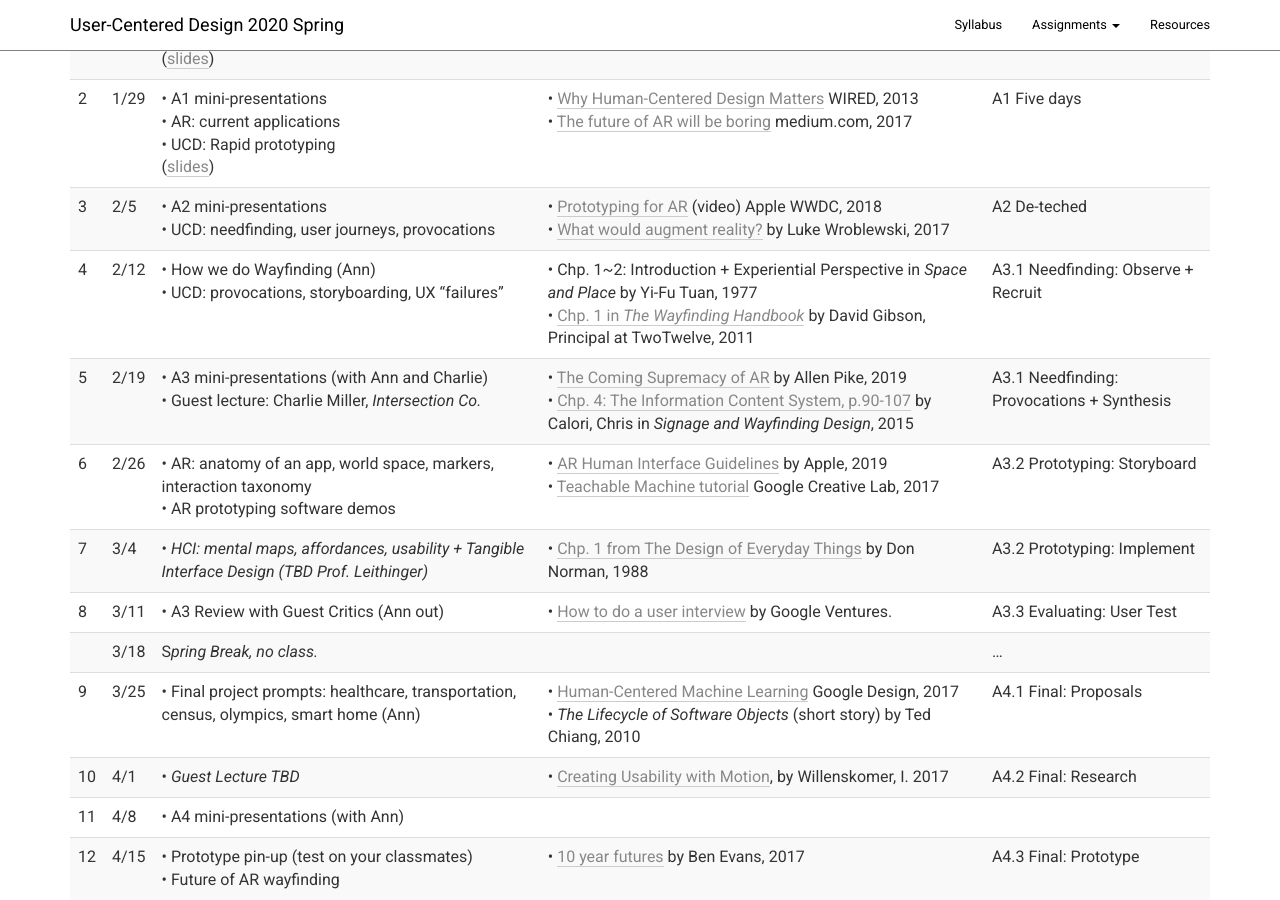
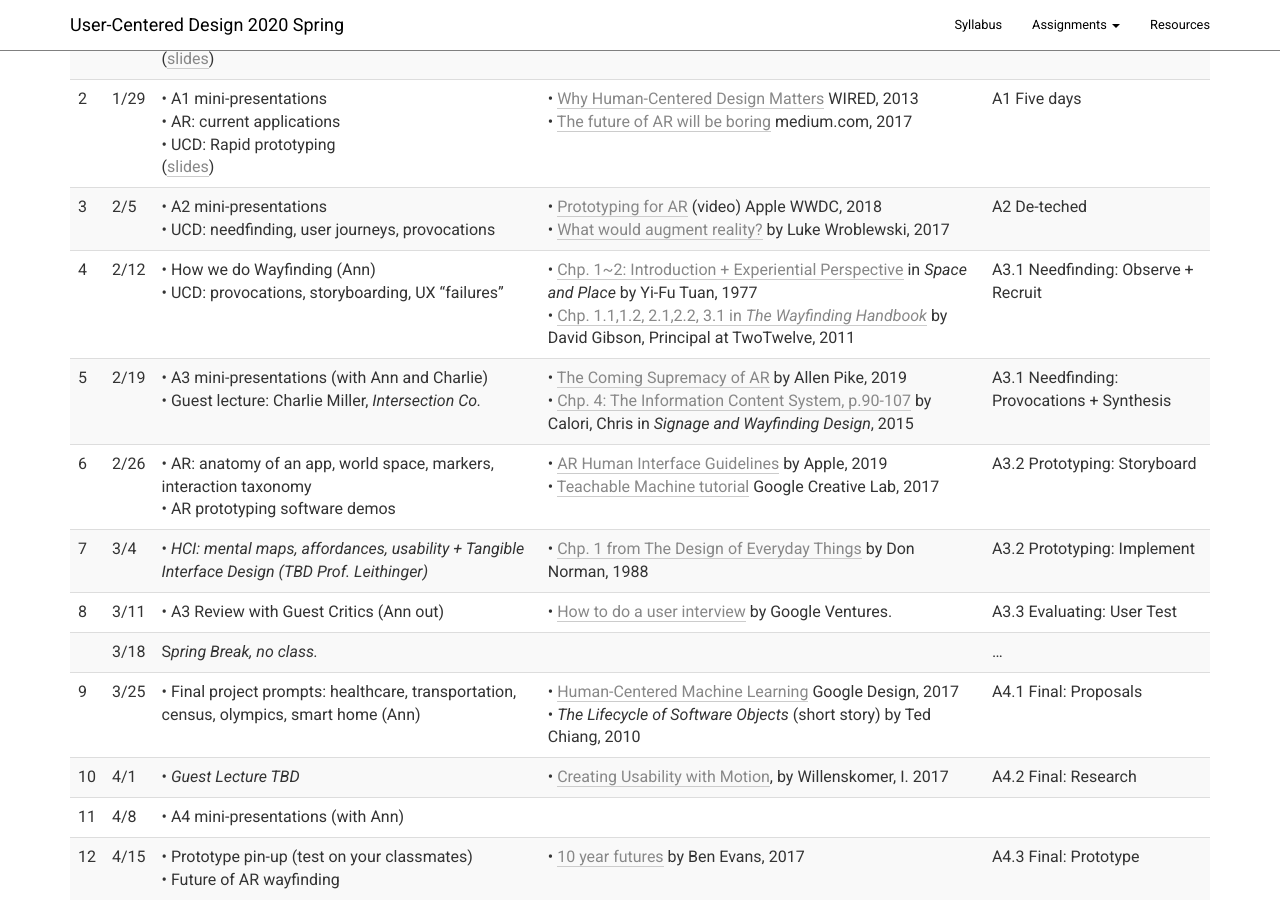
Before and after one commit to columbiaspatialinfo/columbiaspatialinfo.github.io, a Jekyll site: the page built from index.md, in a window 1280 px wide and 900 px high, scrolled down 735 px. Built offline with Jekyll 4.4.1, drawn with Linux system fonts in a browser that asks for light colours; our own code applies the rules of GitHub Pages for plain Markdown files.

Commit message:
Update index.md

```diff
--- a/index.md
+++ b/index.md
@@ -29,7 +29,7 @@ _Subject to change as semester progresses._
 | 1        | 1/22     | • What is UCD, what is AR?<br>• TwoTwelve overview (Ann)<br>• Course structure<br>([slides](https://docs.google.com/presentation/d/13yrgzOjsCOtmdtj6PEFNqrDayXyoDiWz1_qs4MgI0Iw/edit?usp=sharing)) |                                                                                                                                                                                                                                                                                 | [Apply to enroll](https://forms.gle/dKc8YTB8YCKDW2Ya6) |
 | 2        | 1/29   | • A1 mini-presentations<br>• AR: current applications<br>• UCD: Rapid prototyping<br>([slides](https://docs.google.com/presentation/d/1ccvYpHhp8exK7g_gcnSIGDoC7seHlM-0NR6kS5Uez0M/edit?usp=sharing))           | • [Why Human-Centered Design Matters](https://www.wired.com/insights/2013/12/human-centered-design-matters/) WIRED, 2013<br>• [The future of AR will be boring](https://medium.com/@warronbebster/the-future-of-augmented-reality-will-be-boring-fc95be238ef4) medium.com, 2017 | A1 Five days |
 | 3        | 2/5      | • A2 mini-presentations<br>• UCD: needfinding, user journeys, provocations                             | • [Prototyping for AR](https://developer.apple.com/videos/play/wwdc2018/808/) (video) Apple WWDC, 2018<br>• [What would augment reality?](https://www.lukew.com/ff/entry.asp?1974) by Luke Wroblewski, 2017                                                                        | A2 De-teched                                           |
-| 4        | 2/12     | • How we do Wayfinding (Ann)<br>• UCD: provocations, storyboarding, UX "failures"                                                   | • Chp. 1~2: Introduction + Experiential Perspective in _Space and Place_ by Yi-Fu Tuan, 1977<br>• [Chp. 1 in _The Wayfinding Handbook_](https://issuu.com/papress/docs/wayfinding-handbook) by David Gibson, Principal at TwoTwelve, 2011                                                                                                                                                                      | A3.1 Needfinding: Observe + Recruit                  |
+| 4        | 2/12     | • How we do Wayfinding (Ann)<br>• UCD: provocations, storyboarding, UX "failures"                                                   | • [Chp. 1~2: Introduction + Experiential Perspective]({{ layout.canvasfiles }}6939862) in _Space and Place_ by Yi-Fu Tuan, 1977<br>• [Chp. 1.1,1.2, 2.1,2.2, 3.1 in _The Wayfinding Handbook_]({{ layout.canvasfiles }}6939859) by David Gibson, Principal at TwoTwelve, 2011                                                                                                                                                                      | A3.1 Needfinding: Observe + Recruit                  |
 | 5        | 2/19     | • A3 mini-presentations (with Ann and Charlie)<br>• Guest lecture: Charlie Miller, _Intersection Co._ | • [The Coming Supremacy of AR](https://allenpike.com/2019/the-supremacy-of-ar) by Allen Pike, 2019<br>• [Chp. 4: The Information Content System, p.90-107](https://clio.columbia.edu/catalog/11557934) by Calori, Chris in _Signage and Wayfinding Design_, 2015 | A3.1 Needfinding: Provocations + Synthesis             |
 | 6        | 2/26     | • AR: anatomy of an app, world space, markers, interaction taxonomy<br>• AR prototyping software demos                            | • [AR Human Interface Guidelines](https://developer.apple.com/ios/human-interface-guidelines/technologies/augmented-reality/) by Apple, 2019<br>• [Teachable Machine tutorial](https://teachablemachine.withgoogle.com/) Google Creative Lab, 2017                                                                                                                                                                                                                 | A3.2 Prototyping: Storyboard                           |
 | 7        | 3/4      | • *HCI: mental maps, affordances, usability + Tangible Interface Design (TBD Prof. Leithinger)*        | • [Chp. 1 from The Design of Everyday Things]({{ layout.canvasfiles }}6854751) by Don Norman, 1988                                                                                                                                    | A3.2 Prototyping: Implement                            |
```
